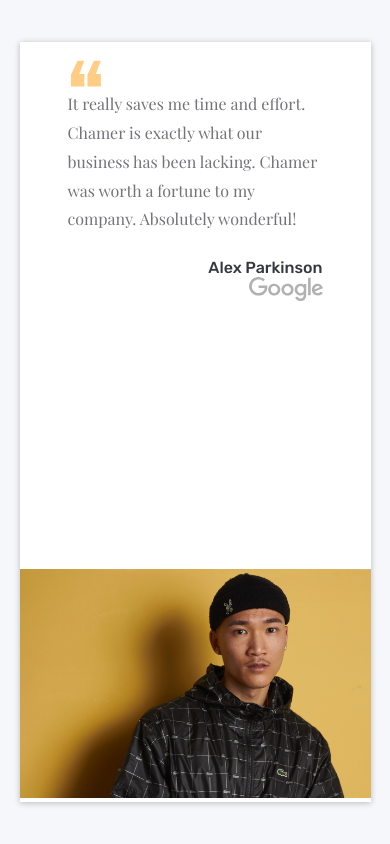
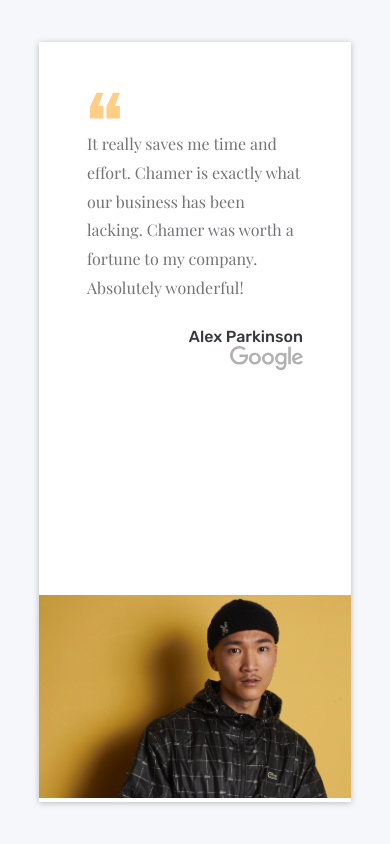
Before and after one commit to GiammaCarioca/tecnogueto, a plain HTML site: page desafio01/index.html in a window 390 px wide. Drawn offline with nearby package versions, Linux system fonts and the light colour scheme.

Commit message:
modifica estilo

```diff
--- a/desafio01/css/style.css
+++ b/desafio01/css/style.css
@@ -40,7 +40,7 @@ section {
 	width: 100%;
 	height: 100%;
 	object-fit: cover;
-	object-position: -248px 0px;
+	object-position: 70%;
 }
 
 blockquote {
@@ -57,8 +57,6 @@ blockquote > p::before {
 	filter: grayscale(52%) sepia(70%) brightness(132%) saturate(200%);
 	display: block;
 	width: 38px;
-	position: absolute;
-	top: 1em;
 }
 
 blockquote > p:first-child {
@@ -84,7 +82,7 @@ footer img {
 
 @media (max-width: 860px) {
 	.card {
-		min-width: 90%;
+		width: 90%;
 	}
 }
 
@@ -119,6 +117,6 @@ footer img {
 	}
 
 	.card-image img[src='img/jessica-radanavong-mrYkTuAesKE-unsplash.jpg'] {
-		object-position: 0px 0px;
+		object-position: 0;
 	}
 }
```
